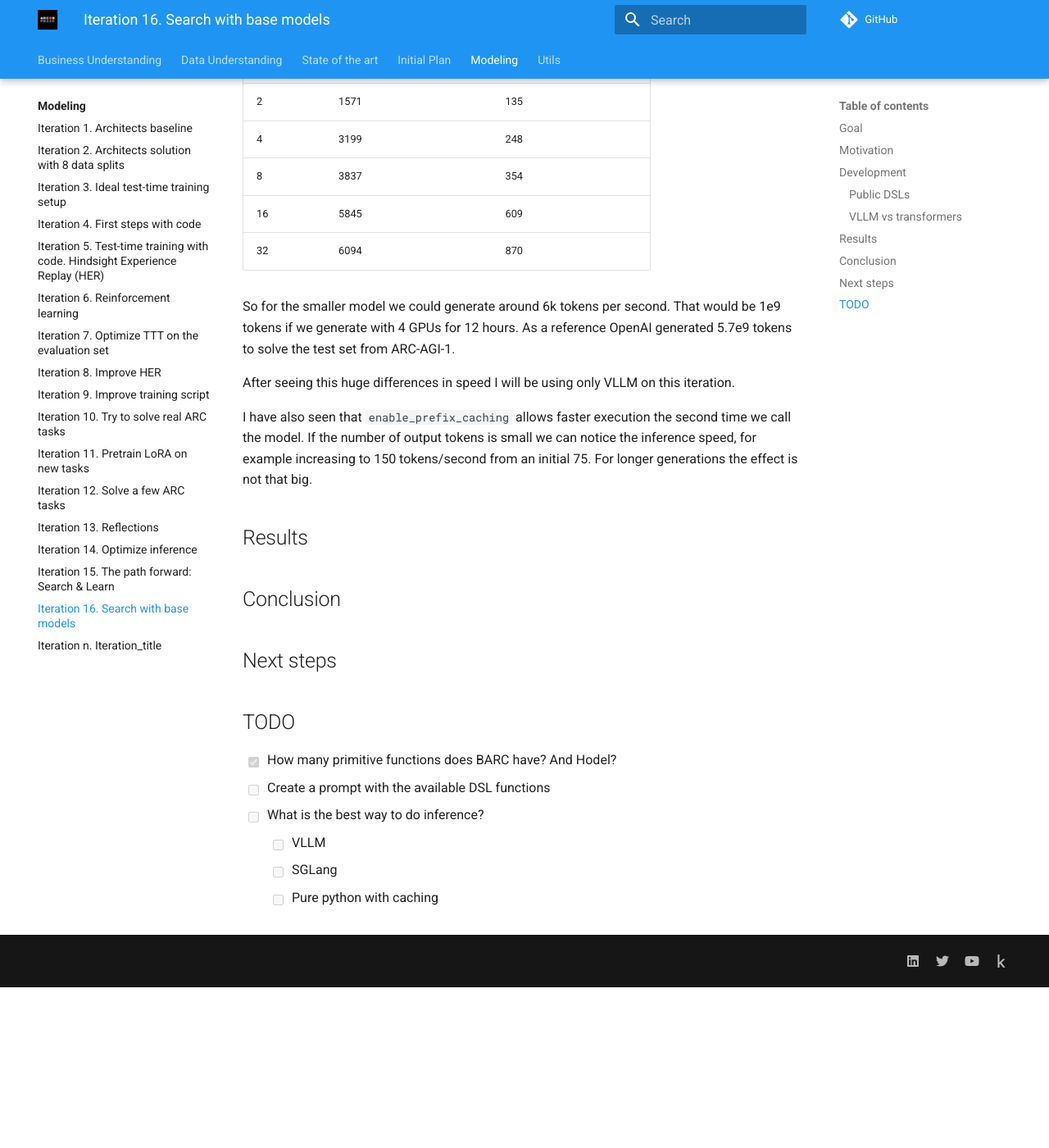
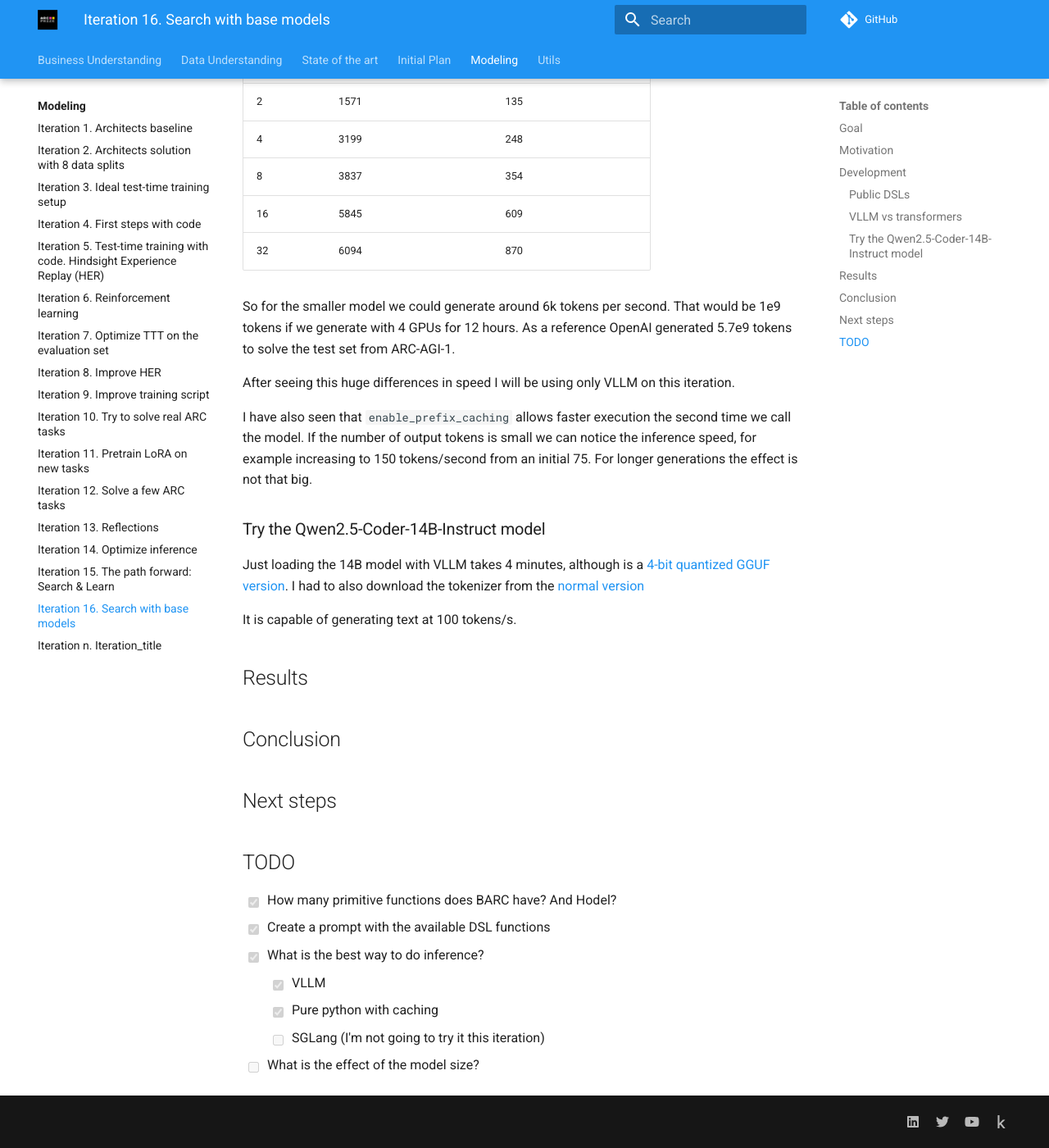
Before and after one commit to ironbar/arc25, an MkDocs documentation site: the page built from docs/modeling/Iteration_16_search_with_base_models.md, in a window 1280 px wide and 1400 px high, scrolled down 1607 px. Shown: the whole window at 82% size. Built offline with MkDocs 1.6.1 and Material for MkDocs 9.7.7, drawn with Linux system fonts in a browser that asks for light colours; comment, search, counter and statistics services are not loaded; before the commit the page ends 2811 px from its top, so only the background shows below that.

Commit message:
verified that I can make inference with the 14B model

```diff
--- a/docs/modeling/Iteration_16_search_with_base_models.md
+++ b/docs/modeling/Iteration_16_search_with_base_models.md
@@ -69,6 +69,13 @@ After seeing this huge differences in speed I will be using only VLLM on this it
 I have also seen that `enable_prefix_caching` allows faster execution the second time we call the model.
 If the number of output tokens is small we can notice the inference speed, for example increasing to 150 tokens/second from an initial 75. For longer generations the effect is not that big.
 
+### Try the Qwen2.5-Coder-14B-Instruct model
+
+Just loading the 14B model with VLLM takes 4 minutes, although is a [4-bit quantized GGUF version](https://huggingface.co/Qwen/Qwen2.5-Coder-14B-Instruct-GGUF).
+I had to also download the tokenizer from the [normal version](https://huggingface.co/Qwen/Qwen2.5-Coder-14B-Instruct)
+
+It is capable of generating text at 100 tokens/s.
+
 ## Results
 
 ## Conclusion
@@ -78,8 +85,9 @@ If the number of output tokens is small we can notice the inference speed, for e
 ## TODO
 
 - [x] How many primitive functions does BARC have? And Hodel?
-- [ ] Create a prompt with the available DSL functions
-- [ ] What is the best way to do inference?
-  - [ ] VLLM
-  - [ ] SGLang
-  - [ ] Pure python with caching
+- [x] Create a prompt with the available DSL functions
+- [x] What is the best way to do inference?
+  - [x] VLLM
+  - [x] Pure python with caching
+  - [ ] SGLang (I'm not going to try it this iteration)
+- [ ] What is the effect of the model size?
```
Also changed, not shown: 2 other files.
